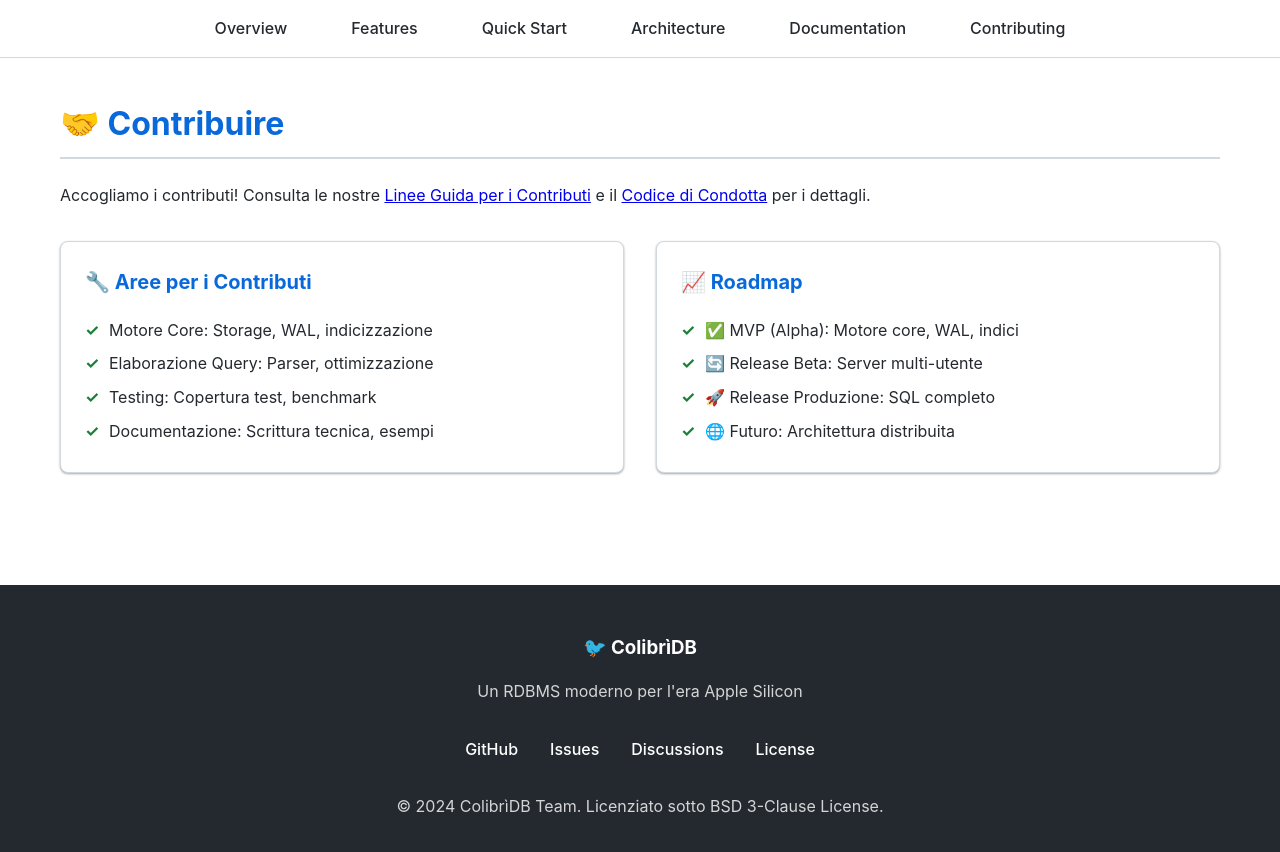
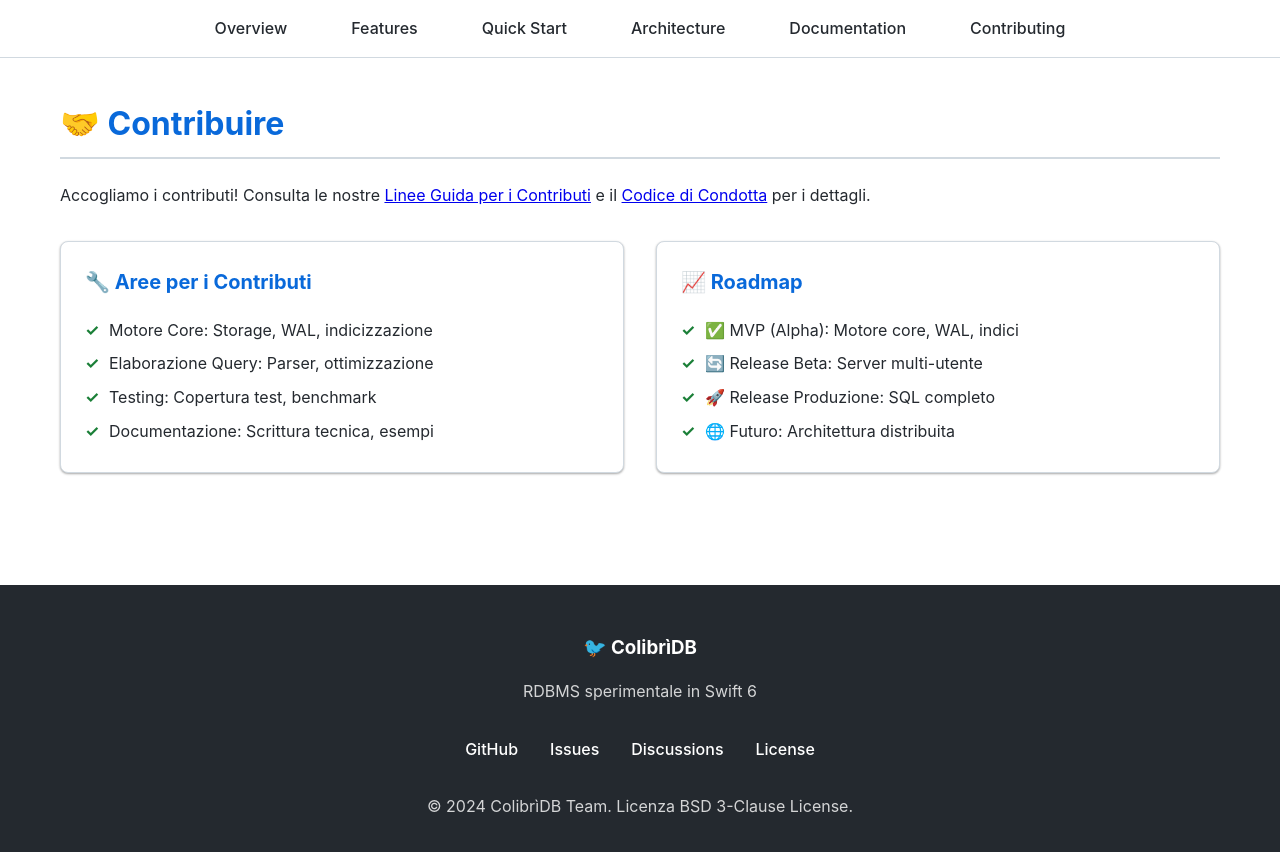
Before and after one commit to gpicchiarelli/Colibri-DB, a Jekyll site: the page docs/index.html, which Jekyll copies as it is, in a window 1280 px wide and 900 px high, scrolled down 3363 px. Shown: the top 852 px of the window. Built offline with Jekyll 4.4.1, drawn with Linux system fonts in a browser that asks for light colours.

Commit message:
modified:   Sources/ColibriCore/Database/Database+DML.swift 	modified:   Sources/ColibriCore/Database/Database+Indexes.swift 	modified:   docs/README.md 	modified:   docs/_layouts/default.html 	modified:   docs/index.html

```diff
--- a/docs/_layouts/default.html
+++ b/docs/_layouts/default.html
@@ -68,7 +68,7 @@
     <footer class="site-footer">
         <div class="wrapper">
             <h3>🐦 {{ site.title }}</h3>
-            <p>Un RDBMS moderno per l'era Apple Silicon</p>
+            <p>RDBMS sperimentale in Swift 6</p>
 
             <div class="footer-links">
                 <a href="https://github.com/gpicchiarelli/Colibrì-DB">GitHub</a>
@@ -77,7 +77,7 @@
                 <a href="https://github.com/gpicchiarelli/Colibrì-DB/blob/main/LICENSE">License</a>
             </div>
 
-            <p>&copy; 2024 {{ site.title }} Team. Licenziato sotto BSD 3-Clause License.</p>
+            <p>&copy; 2024 {{ site.title }} Team. Licenza BSD 3-Clause License.</p>
         </div>
     </footer>
 
--- a/docs/index.html
+++ b/docs/index.html
@@ -596,7 +596,7 @@
     <footer class="footer">
         <div class="container">
             <h3>🐦 ColibrìDB</h3>
-            <p>Un RDBMS moderno per l'era Apple Silicon</p>
+            <p>RDBMS sperimentale in Swift 6</p>
 
             <div class="footer-links">
                 <a href="https://github.com/gpicchiarelli/Colibrì-DB">GitHub</a>
@@ -605,7 +605,7 @@
                 <a href="https://github.com/gpicchiarelli/Colibrì-DB/blob/main/LICENSE">License</a>
             </div>
 
-            <p>&copy; 2024 ColibrìDB Team. Licenziato sotto BSD 3-Clause License.</p>
+            <p>&copy; 2024 ColibrìDB Team. Licenza BSD 3-Clause License.</p>
         </div>
     </footer>
 
```
Also changed, not shown: docs/README.md, 2 other files.
